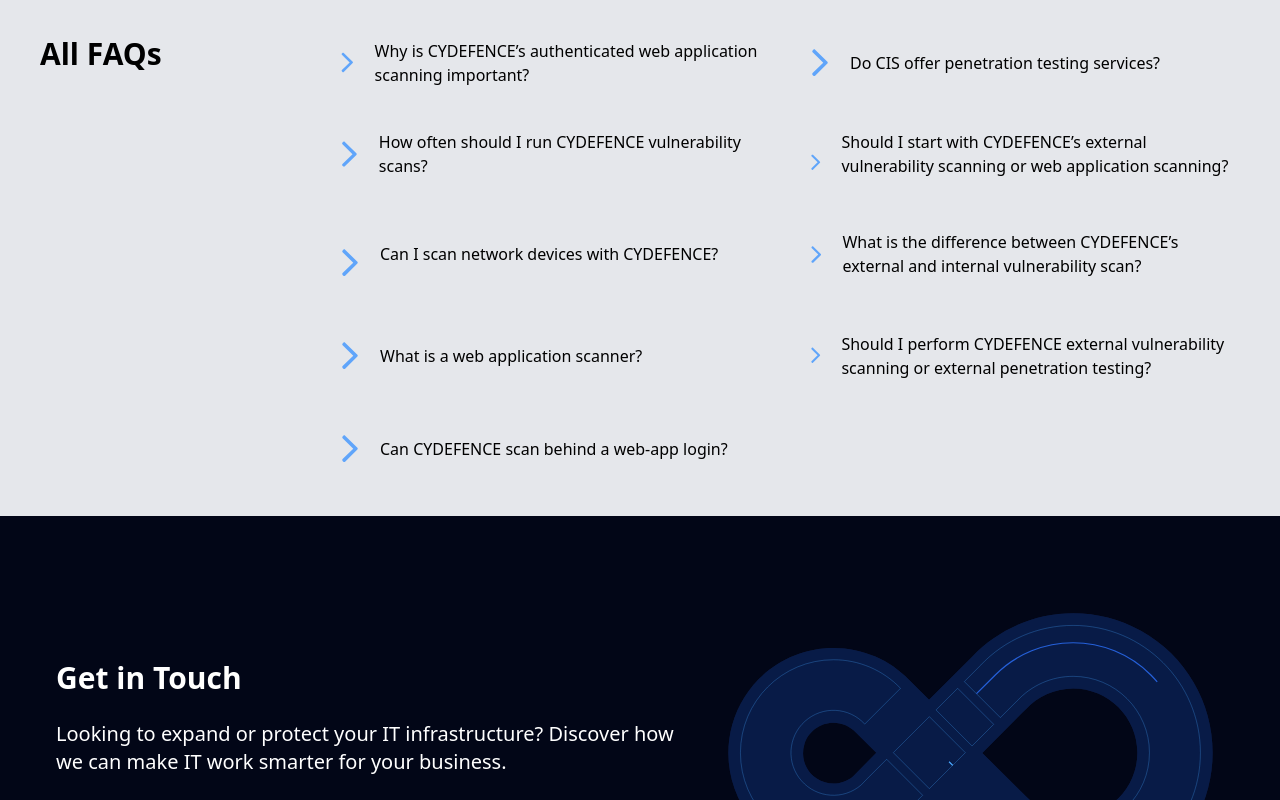
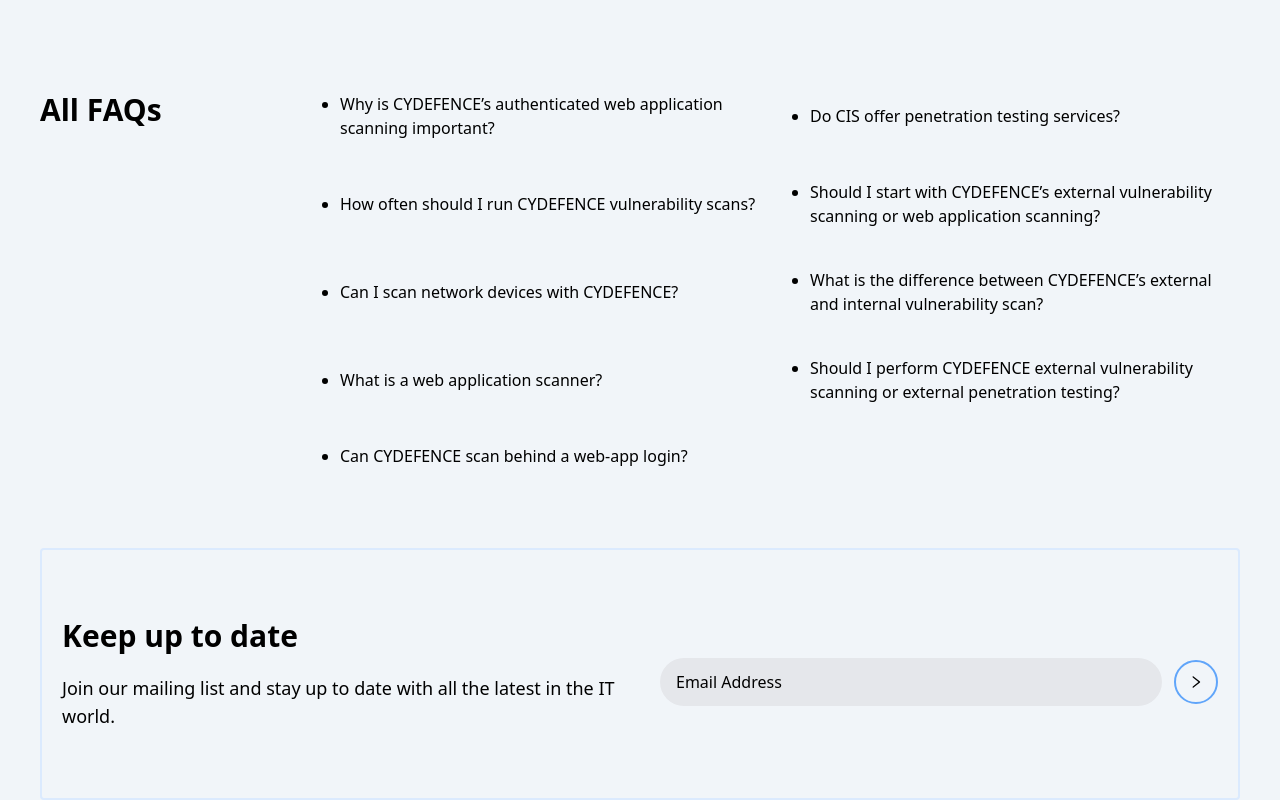
Before and after one commit to Sanmidaniels07/TPS-wEB, a React (Create React App) app: page /faqs in a window 1280 px wide. Shown: the part 960-1760 px from the top of the page. Built offline with nearby package versions, Linux system fonts and the light colour scheme.

Commit message:
FAQS page done. Changed the arrows in the FAQs page to bullet points instead

```diff
--- a/src/pages/FAQs/components/AllFaqs.tsx
+++ b/src/pages/FAQs/components/AllFaqs.tsx
@@ -42,235 +42,115 @@
       </div>
 
       {/* FREQUENTLY ASKED QUESTIONS */}
-      <div className="bg-gray-200 px-6 md:px-10 py-10">
+      <div className="bg-slate-100 py-8 px-10 md:px-10 md:py-24">
         {/* questions */}
 
         <div className="flex flex-col md:flex-row md:space-x-6">
-        <div className="text-3xl flex-1 font-bold mb-10">All FAQs</div>
+          <div className="text-3xl flex-1 font-bold mb-10">All FAQs</div>
 
-        <div className="grid md:grid-cols-2 md:w-3/4 gap-4 md:gap-10">
-          <div className="flex flex-row items-center">
-            <svg
-              className="w-5 text-blue-400  mr-5"
-              aria-hidden="true"
-              focusable="false"
-              data-prefix="fal"
-              data-icon="angle-right"
-              role="img"
-              xmlns="http://www.w3.org/2000/svg"
-              viewBox="0 0 192 512"
-              data-fa-i2sv=""
-            >
-              {" "}
-              <path
-                fill="currentColor"
-                d="M166.9 264.5l-117.8 116c-4.7 4.7-12.3 4.7-17 0l-7.1-7.1c-4.7-4.7-4.7-12.3 0-17L127.3 256 25.1 155.6c-4.7-4.7-4.7-12.3 0-17l7.1-7.1c4.7-4.7 12.3-4.7 17 0l117.8 116c4.6 4.7 4.6 12.3-.1 17z"
-              ></path>{" "}
-            </svg>
+          <div className="grid md:grid-cols-2 md:w-3/4 gap-4 md:gap-10">
+            <div className="flex flex-row items-center">
+              <ul>
+                <li className="text-black list-disc">
+                  Why is CYDEFENCE’s authenticated web application scanning
+                  important?
+                </li>
+              </ul>
+            </div>
 
-            <p className="text-black">
-              Why is CYDEFENCE’s authenticated web application scanning
-              important?
-            </p>
-          </div>
+            <div className="flex flex-row items-center">
+              <ul>
+                <li className="text-black list-disc ">
+                  Do CIS offer penetration testing services?
+                </li>
+              </ul>
+            </div>
 
-          <div className="flex flex-row items-center">
-            <svg
-              className="w-5 text-blue-400  mr-5"
-              aria-hidden="true"
-              focusable="false"
-              data-prefix="fal"
-              data-icon="angle-right"
-              role="img"
-              xmlns="http://www.w3.org/2000/svg"
-              viewBox="0 0 192 512"
-              data-fa-i2sv=""
-            >
-              {" "}
-              <path
-                fill="currentColor"
-                d="M166.9 264.5l-117.8 116c-4.7 4.7-12.3 4.7-17 0l-7.1-7.1c-4.7-4.7-4.7-12.3 0-17L127.3 256 25.1 155.6c-4.7-4.7-4.7-12.3 0-17l7.1-7.1c4.7-4.7 12.3-4.7 17 0l117.8 116c4.6 4.7 4.6 12.3-.1 17z"
-              ></path>{" "}
-            </svg>
+            <div className="flex flex-row items-center">
+              <ul>
+                <li className="text-black list-disc">
+                  How often should I run CYDEFENCE vulnerability scans?
+                </li>
+              </ul>
+            </div>
 
-            <p className="text-black">
-              Do CIS offer penetration testing services?
-            </p>
-          </div>
+            <div className="flex flex-row items-center">
+              <ul>
+                <li className="text-black list-disc">
+                  Should I start with CYDEFENCE’s external vulnerability
+                  scanning or web application scanning?
+                </li>
+              </ul>
+            </div>
 
-          <div className="flex flex-row items-center">
-            <svg
-              className="w-5 text-blue-400  mr-5"
-              aria-hidden="true"
-              focusable="false"
-              data-prefix="fal"
-              data-icon="angle-right"
-              role="img"
-              xmlns="http://www.w3.org/2000/svg"
-              viewBox="0 0 192 512"
-              data-fa-i2sv=""
-            >
-              {" "}
-              <path
-                fill="currentColor"
-                d="M166.9 264.5l-117.8 116c-4.7 4.7-12.3 4.7-17 0l-7.1-7.1c-4.7-4.7-4.7-12.3 0-17L127.3 256 25.1 155.6c-4.7-4.7-4.7-12.3 0-17l7.1-7.1c4.7-4.7 12.3-4.7 17 0l117.8 116c4.6 4.7 4.6 12.3-.1 17z"
-              ></path>{" "}
-            </svg>
+            <div className="flex items-center flex-row">
+              <ul>
+                <li className="text-black list-disc">
+                  Can I scan network devices with CYDEFENCE?
+                </li>
+              </ul>
+            </div>
 
-            <p className="text-black">
-              How often should I run CYDEFENCE vulnerability scans?
-            </p>
-          </div>
+            <div className="flex items-center flex-row">
+              <ul>
+                <li className="text-black list-disc">
+                  What is the difference between CYDEFENCE’s external and
+                  internal vulnerability scan?
+                </li>
+              </ul>
+            </div>
 
-          <div className="flex flex-row items-center">
-            <svg
-              className="svg-inline--fa fa-angle-right fa-w-6 w-5 text-blue-400 text-primary-light text-20 mt-4 mr-5"
-              aria-hidden="true"
-              focusable="false"
-              data-prefix="fal"
-              data-icon="angle-right"
-              role="img"
-              xmlns="http://www.w3.org/2000/svg"
-              viewBox="0 0 192 512"
-              data-fa-i2sv=""
-            >
-              {" "}
-              <path
-                fill="currentColor"
-                d="M166.9 264.5l-117.8 116c-4.7 4.7-12.3 4.7-17 0l-7.1-7.1c-4.7-4.7-4.7-12.3 0-17L127.3 256 25.1 155.6c-4.7-4.7-4.7-12.3 0-17l7.1-7.1c4.7-4.7 12.3-4.7 17 0l117.8 116c4.6 4.7 4.6 12.3-.1 17z"
-              ></path>{" "}
-            </svg>
+            <div className="flex items-center flex-row">
+              <ul>
+                <li className="text-black list-disc">
+                  What is a web application scanner?
+                </li>
+              </ul>
+            </div>
 
-            <p className="text-black">
-              Should I start with CYDEFENCE’s external vulnerability scanning or
-              web application scanning?
-            </p>
-          </div>
+            <div className="flex items-center flex-row">
+              <ul>
+                <li className="text-black list-disc">
+                  Should I perform CYDEFENCE external vulnerability scanning or
+                  external penetration testing?
+                </li>
+              </ul>
+            </div>
 
-          <div className="flex items-center flex-row">
-            <svg
-              className="svg-inline--fa fa-angle-right fa-w-6 w-5 text-blue-400 text-primary-light text-20 mt-4 mr-5"
-              aria-hidden="true"
-              focusable="false"
-              data-prefix="fal"
-              data-icon="angle-right"
-              role="img"
-              xmlns="http://www.w3.org/2000/svg"
-              viewBox="0 0 192 512"
-              data-fa-i2sv=""
-            >
-              {" "}
-              <path
-                fill="currentColor"
-                d="M166.9 264.5l-117.8 116c-4.7 4.7-12.3 4.7-17 0l-7.1-7.1c-4.7-4.7-4.7-12.3 0-17L127.3 256 25.1 155.6c-4.7-4.7-4.7-12.3 0-17l7.1-7.1c4.7-4.7 12.3-4.7 17 0l117.8 116c4.6 4.7 4.6 12.3-.1 17z"
-              ></path>{" "}
-            </svg>
-
-            <p className="text-black">
-              Can I scan network devices with CYDEFENCE?
-            </p>
-          </div>
-
-          <div className="flex items-center flex-row">
-            <svg
-              className="w-5 text-blue-400  mr-5"
-              aria-hidden="true"
-              focusable="false"
-              data-prefix="fal"
-              data-icon="angle-right"
-              role="img"
-              xmlns="http://www.w3.org/2000/svg"
-              viewBox="0 0 192 512"
-              data-fa-i2sv=""
-            >
-              {" "}
-              <path
-                fill="currentColor"
-                d="M166.9 264.5l-117.8 116c-4.7 4.7-12.3 4.7-17 0l-7.1-7.1c-4.7-4.7-4.7-12.3 0-17L127.3 256 25.1 155.6c-4.7-4.7-4.7-12.3 0-17l7.1-7.1c4.7-4.7 12.3-4.7 17 0l117.8 116c4.6 4.7 4.6 12.3-.1 17z"
-              ></path>{" "}
-            </svg>
-            <p className="text-black">
-              What is the difference between CYDEFENCE’s external and internal
-              vulnerability scan?
-            </p>
-          </div>
-
-
-          <div className="flex items-center flex-row">
-            <svg
-              className="w-5 text-blue-400  mr-5"
-              aria-hidden="true"
-              focusable="false"
-              data-prefix="fal"
-              data-icon="angle-right"
-              role="img"
-              xmlns="http://www.w3.org/2000/svg"
-              viewBox="0 0 192 512"
-              data-fa-i2sv=""
-            >
-              {" "}
-              <path
-                fill="currentColor"
-                d="M166.9 264.5l-117.8 116c-4.7 4.7-12.3 4.7-17 0l-7.1-7.1c-4.7-4.7-4.7-12.3 0-17L127.3 256 25.1 155.6c-4.7-4.7-4.7-12.3 0-17l7.1-7.1c4.7-4.7 12.3-4.7 17 0l117.8 116c4.6 4.7 4.6 12.3-.1 17z"
-              ></path>{" "}
-            </svg>
-            <p className="text-black">
-            What is a web application scanner?
-            </p>
-          </div>
-
-
-          <div className="flex items-center flex-row">
-            <svg
-              className="w-5 text-blue-400  mr-5"
-              aria-hidden="true"
-              focusable="false"
-              data-prefix="fal"
-              data-icon="angle-right"
-              role="img"
-              xmlns="http://www.w3.org/2000/svg"
-              viewBox="0 0 192 512"
-              data-fa-i2sv=""
-            >
-              {" "}
-              <path
-                fill="currentColor"
-                d="M166.9 264.5l-117.8 116c-4.7 4.7-12.3 4.7-17 0l-7.1-7.1c-4.7-4.7-4.7-12.3 0-17L127.3 256 25.1 155.6c-4.7-4.7-4.7-12.3 0-17l7.1-7.1c4.7-4.7 12.3-4.7 17 0l117.8 116c4.6 4.7 4.6 12.3-.1 17z"
-              ></path>{" "}
-            </svg>
-            <p className="text-black">
-            Should I perform CYDEFENCE external vulnerability scanning or external penetration testing?
-            </p>
-          </div>
-
-
-          <div className="flex items-center flex-row">
-            <svg
-              className="w-5 text-blue-400  mr-5"
-              aria-hidden="true"
-              focusable="false"
-              data-prefix="fal"
-              data-icon="angle-right"
-              role="img"
-              xmlns="http://www.w3.org/2000/svg"
-              viewBox="0 0 192 512"
-              data-fa-i2sv=""
-            >
-              {" "}
-              <path
-                fill="currentColor"
-                d="M166.9 264.5l-117.8 116c-4.7 4.7-12.3 4.7-17 0l-7.1-7.1c-4.7-4.7-4.7-12.3 0-17L127.3 256 25.1 155.6c-4.7-4.7-4.7-12.3 0-17l7.1-7.1c4.7-4.7 12.3-4.7 17 0l117.8 116c4.6 4.7 4.6 12.3-.1 17z"
-              ></path>{" "}
-            </svg>
-            <p className="text-black">
-            Can CYDEFENCE scan behind a web-app login?
-            </p>
+            <div className="flex items-center flex-row">
+              <ul>
+                <li className="text-black list-disc">
+                  Can CYDEFENCE scan behind a web-app login?
+                </li>
+              </ul>
+            </div>
           </div>
         </div>
 
-        </div>
+        {/* stay updated section */}
+      <div className="border-2 relative w- mt-20 flex flex-col md:flex-row space-y-4 md:space-x-10 border-blue-100 p-5 ms:p-10 rounded md:justify-between ">
 
+            <div className="space-y-5 flex-1 text-left my-12">
+              <p className="text-black text-3xl font-bold">Keep up to date</p>
+              <p className="text-black text-lg">
+              Join our mailing list and stay up to date with all the latest in the IT world.
+              </p>
+            </div>
+
+            <div className="flex flex-1  items-center md:px-0 flex-row mb-10 space-x-3 ">
+              <input
+                type="text"
+                placeholder="Email Address"
+                className="flex-1 py-3 px-4  placeholder:text-black rounded-full bg-gray-200 text-black outline-blue-400"
+              />
+              <div className="rounded-full p-3 border-2  cursor-pointer border-blue-400">
+                <AiOutlineRight />
+              </div>
+            </div>
+          </div>
       </div>
+
+
     </section>
   );
 }
```
Also changed, not shown: src/pages/About/components/Description.tsx (+9 -9 lines).
